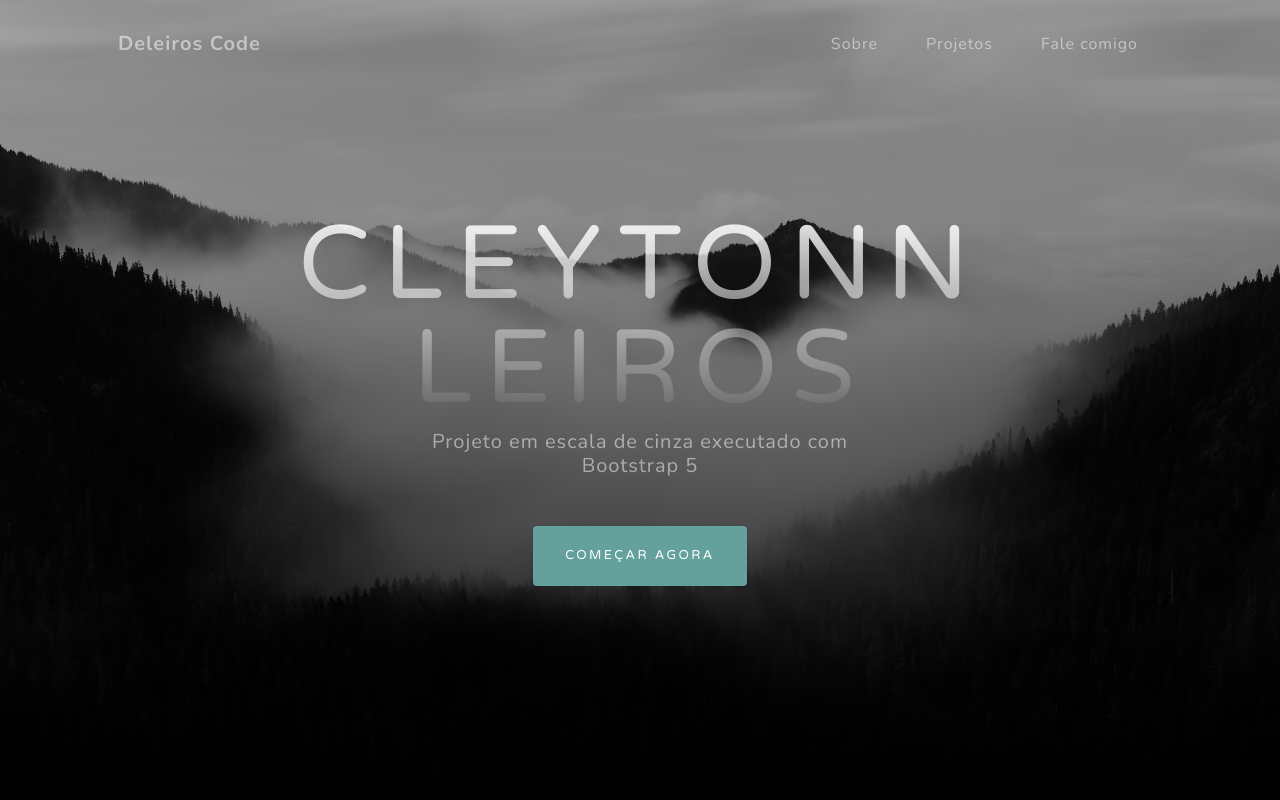
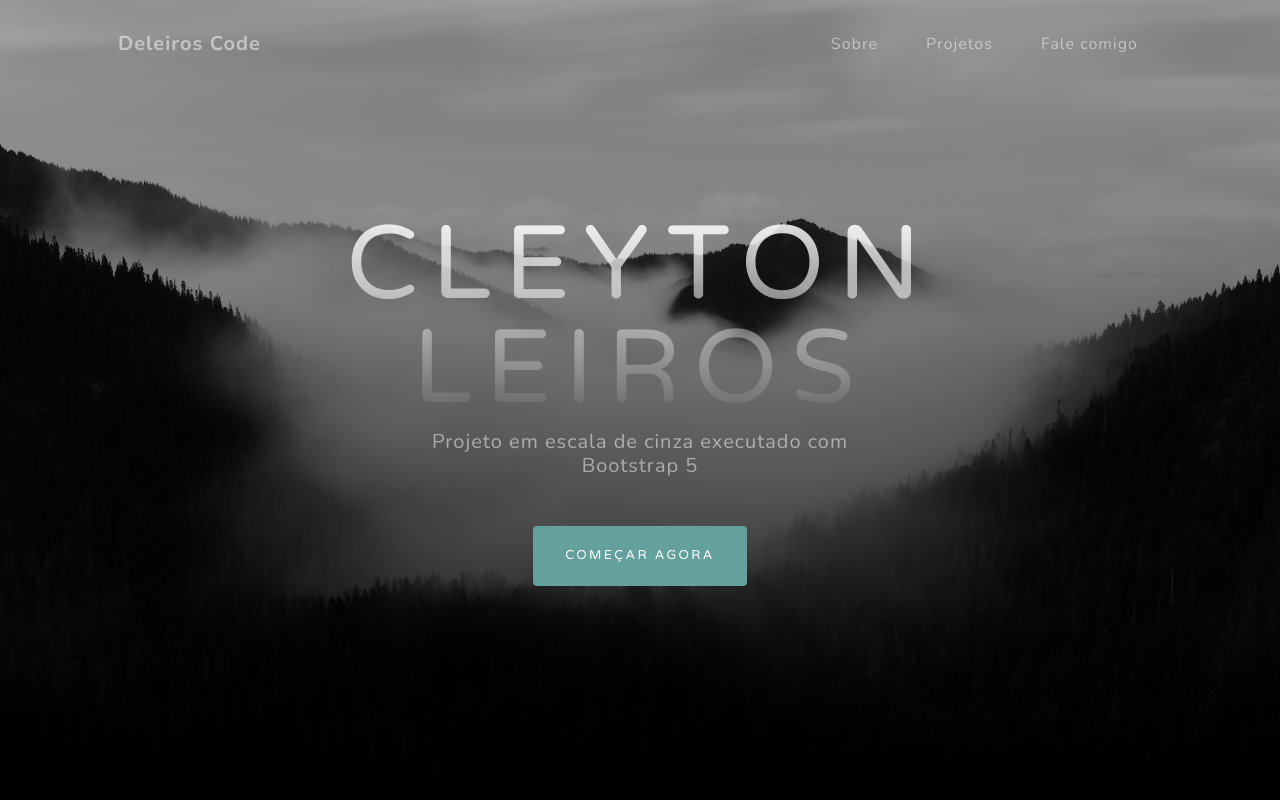
Before and after one commit to cleytondeleiros/escaladecinza, a plain HTML site: page index.html in a window 1280 px wide. Shown: the top 800 px of the page. Drawn offline with nearby package versions, Linux system fonts and the light colour scheme.

Commit message:
Update index.html

```diff
--- a/index.html
+++ b/index.html
@@ -38,7 +38,7 @@
             <div class="container px-4 px-lg-5 d-flex h-100 align-items-center justify-content-center">
                 <div class="d-flex justify-content-center">
                     <div class="text-center">
-                        <h1 class="mx-auto my-0 text-uppercase">Cleytonn Leiros</h1>
+                        <h1 class="mx-auto my-0 text-uppercase">Cleyton Leiros</h1>
                         <h2 class="text-white-50 mx-auto mt-2 mb-5">Projeto em escala de cinza executado com Bootstrap 5</h2>
                         <a class="btn btn-primary" href="#about">Começar agora</a>
                     </div>
```
